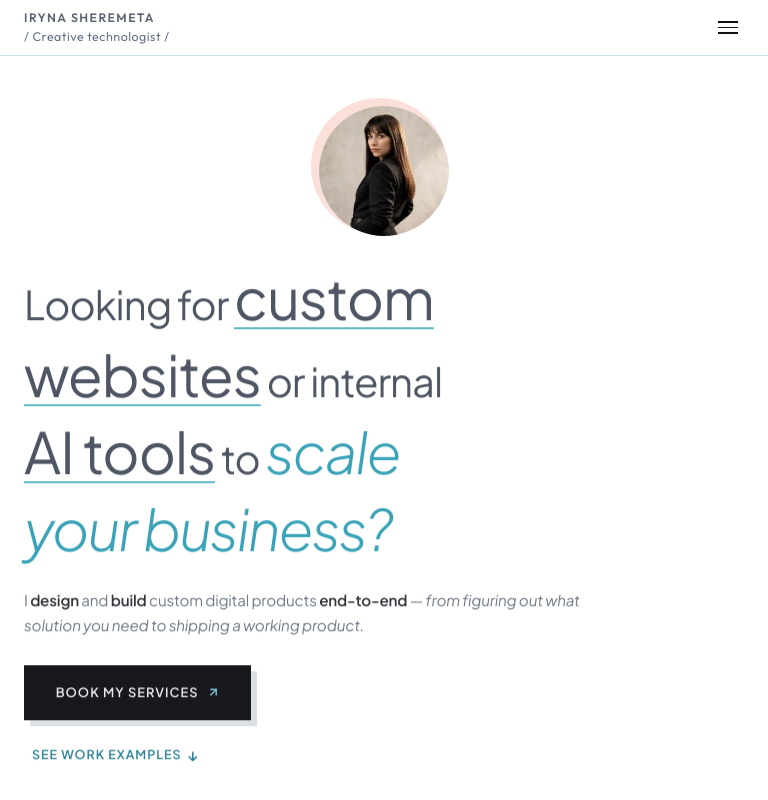
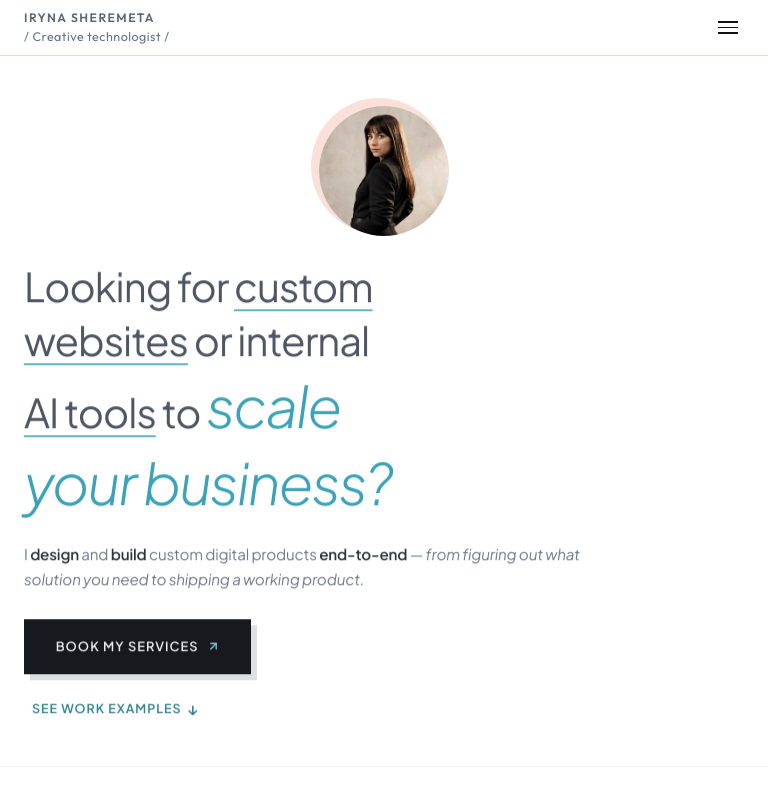
Before and after one commit to Irene2828/porfoliojuly, a Next.js app: page / in a window 768 px wide. Shown: the top 800 px of the page. Built offline with nearby package versions, Linux system fonts and the light colour scheme; no server answers; the database is empty.

Commit message:
style: mobile hero — scale phrase only, keep last line

```diff
--- a/src/app/components/Hero.css
+++ b/src/app/components/Hero.css
@@ -2116,7 +2116,6 @@
   .hero-name-group .hero-text h1 {
     font-size: clamp(3.089rem, 12.355vw, 3.881rem) !important;
   }
-  .hero-text .headline-teal-underline,
   .hero-text .headline-italic-thinner {
     font-size: clamp(2.574rem, 10.296vw, 3.234rem) !important;
   }
@@ -2125,7 +2124,6 @@
   .hero-name-group .hero-text h1 {
     font-size: clamp(3.4rem, 13.6vw, 4.27rem) !important;
   }
-  .hero-text .headline-teal-underline,
   .hero-text .headline-italic-thinner {
     font-size: clamp(2.83rem, 11.33vw, 3.56rem) !important;
   }
```
